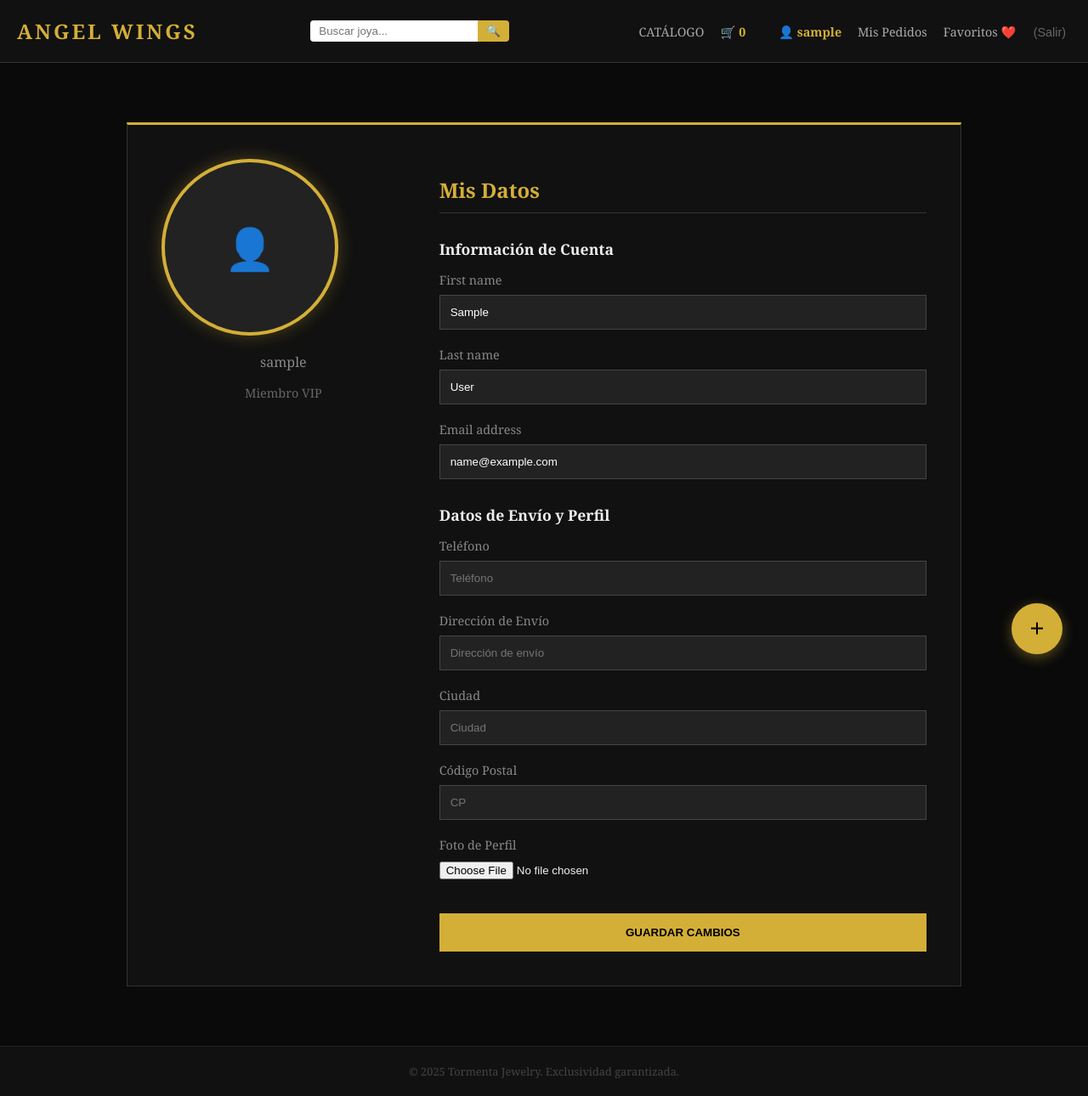
After one commit to Spokie482/joyas_django, a Django app: page /perfil/editar/ in a window 1280 px wide. The commit adds this page. Shown: the whole page at 85% size. Run offline with Django 5.2, Linux system fonts and the light colour scheme; the visitor is signed in with stand-in values (Sample User, id 1).

```diff
--- a/tienda/forms.py
+++ b/tienda/forms.py
@@ -1,5 +1,7 @@
 from django import forms
 from .models import Orden
+from django.contrib.auth.models import User
+from .models import Perfil
 
 class CheckoutForm(forms.ModelForm):
     class Meta:
@@ -12,3 +14,25 @@ class CheckoutForm(forms.ModelForm):
             'codigo_postal': forms.TextInput(attrs={'class': 'form-input', 'placeholder': 'CP'}),
             'telefono': forms.TextInput(attrs={'class': 'form-input', 'placeholder': 'Teléfono de contacto'}),
         }
+
+class UserUpdateForm(forms.ModelForm):
+    class Meta:
+        model = User
+        fields = ['first_name', 'last_name', 'email']
+        widgets = {
+            'first_name': forms.TextInput(attrs={'class': 'form-input', 'placeholder': 'Nombre'}),
+            'last_name': forms.TextInput(attrs={'class': 'form-input', 'placeholder': 'Apellido'}),
+            'email': forms.EmailInput(attrs={'class': 'form-input', 'placeholder': 'Email'}),
+        }
+
+class PerfilUpdateForm(forms.ModelForm):
+    class Meta:
+        model = Perfil
+        fields = ['telefono', 'direccion', 'ciudad', 'codigo_postal', 'foto']
+        widgets = {
+            'telefono': forms.TextInput(attrs={'class': 'form-input', 'placeholder': 'Teléfono'}),
+            'direccion': forms.TextInput(attrs={'class': 'form-input', 'placeholder': 'Dirección de envío'}),
+            'ciudad': forms.TextInput(attrs={'class': 'form-input', 'placeholder': 'Ciudad'}),
+            'codigo_postal': forms.TextInput(attrs={'class': 'form-input', 'placeholder': 'CP'}),
+            # La foto no lleva widget especial, Django la maneja
+        }
--- a/tienda/templates/tienda/base.html
+++ b/tienda/templates/tienda/base.html
@@ -3,7 +3,7 @@
 <head>
     <meta charset="UTF-8">
     <meta name="viewport" content="width=device-width, initial-scale=1.0">
-    <title>Tormenta | {% block title %}Joyería{% endblock %}</title>
+    <title>Angel Wings | {% block title %}Joyería{% endblock %}</title>
     <style>
         /* --- ESTILOS GLOBALES --- */
         body {
@@ -176,16 +176,28 @@
             </a>
 
             {% if user.is_authenticated %}
-                <span style="color: #d4af37; margin-left: 20px;">👤 {{ user.username }}</span>
-                <a href="{% url 'mis_compras' %}" style="margin-left: 15px; font-size: 0.9rem;">Mis Compras</a>
-                <form action="{% url 'logout' %}" method="post" style="display:inline;">
-                    {% csrf_token %}
-                    <button type="submit" style="background:none; border:none; color:#aaa; cursor:pointer; margin-left:10px; font-size:0.9rem;">(Salir)</button>
-                </form>
+
+                <a href="{% url 'editar_perfil' %}" style="color: #d4af37; margin-left: 20px; text-decoration: none; font-weight: bold; transition: 0.3s;" title="Editar mi perfil">
+            {% if user.perfil.foto %}
+                <img src="{{ user.perfil.foto.url }}" style="width: 30px; height: 30px; border-radius: 50%; vertical-align: middle; border: 1px solid #d4af37; object-fit: cover;">
             {% else %}
-                <a href="{% url 'login' %}">INGRESAR</a>
-                <a href="{% url 'registro' %}" class="btn-gold" style="padding: 5px 15px; font-size: 0.8rem;">REGISTRO</a>
+                👤
             {% endif %}
+            {{ user.username }}
+        </a>
+
+        <a href="{% url 'mis_compras' %}" style="margin-left: 15px; font-size: 0.9rem;">Mis Pedidos</a>
+        <a href="{% url 'mis_favoritos' %}" style="margin-left: 15px; font-size: 0.9rem;">Favoritos ❤️</a>
+
+        <form action="{% url 'logout' %}" method="post" style="display:inline;">
+            {% csrf_token %}
+            <button type="submit" style="background:none; border:none; color:#666; cursor:pointer; margin-left:10px; font-size:0.9rem;">(Salir)</button>
+        </form>
+
+    {% else %}
+        <a href="{% url 'login' %}">INGRESAR</a>
+        <a href="{% url 'registro' %}" class="btn-gold" style="padding: 5px 15px; font-size: 0.8rem;">REGISTRO</a>
+    {% endif %}
         </div>
     </nav>
 
--- /dev/null
+++ b/tienda/templates/tienda/editar_perfil.html
@@ -0,0 +1,116 @@
+{% extends 'tienda/base.html' %}
+
+{% block title %}Editar Perfil{% endblock %}
+
+{% block extra_css %}
+<style>
+    .profile-container {
+        max-width: 900px;
+        margin: 50px auto;
+        padding: 40px;
+        background: #111;
+        border: 1px solid #333;
+        border-top: 3px solid #d4af37;
+        display: flex;
+        gap: 40px;
+        flex-wrap: wrap;
+    }
+
+    .profile-pic-section {
+        flex: 1;
+        text-align: center;
+        min-width: 250px;
+    }
+
+    .profile-img-preview {
+        width: 200px;
+        height: 200px;
+        border-radius: 50%;
+        object-fit: cover;
+        border: 4px solid #d4af37;
+        margin-bottom: 20px;
+        box-shadow: 0 0 20px rgba(212, 175, 55, 0.3);
+    }
+
+    .form-section {
+        flex: 2;
+        min-width: 300px;
+    }
+
+    h2 { color: #d4af37; margin-bottom: 30px; border-bottom: 1px solid #333; padding-bottom: 10px; }
+
+    .form-group { margin-bottom: 20px; }
+
+    label { display: block; color: #888; margin-bottom: 8px; font-size: 0.9rem; }
+
+    .form-input {
+        width: 100%;
+        padding: 12px;
+        background: #222;
+        border: 1px solid #444;
+        color: #fff;
+        box-sizing: border-box;
+    }
+    .form-input:focus { outline: none; border-color: #d4af37; }
+
+    .btn-save {
+        background: #d4af37;
+        color: #000;
+        border: none;
+        padding: 15px 30px;
+        font-weight: bold;
+        cursor: pointer;
+        width: 100%;
+        margin-top: 20px;
+        transition: 0.3s;
+    }
+    .btn-save:hover { background: #fff; }
+</style>
+{% endblock %}
+
+{% block content %}
+<div class="profile-container">
+
+    <div class="profile-pic-section">
+        {% if user.perfil.foto %}
+            <img src="{{ user.perfil.foto.url }}" alt="Perfil" class="profile-img-preview">
+        {% else %}
+            <div class="profile-img-preview" style="background: #222; display: flex; align-items: center; justify-content: center; color: #555; font-size: 3rem;">
+                👤
+            </div>
+        {% endif %}
+        <p style="color: #888;">{{ user.username }}</p>
+        <p style="color: #666; font-size: 0.9rem;">Miembro VIP</p>
+    </div>
+
+    <div class="form-section">
+        <h2>Mis Datos</h2>
+
+        <form method="POST" enctype="multipart/form-data">
+            {% csrf_token %}
+
+            <div style="margin-bottom: 30px;">
+                <h3 style="color: #eee; font-size: 1.1rem; margin-bottom: 15px;">Información de Cuenta</h3>
+                {% for field in u_form %}
+                    <div class="form-group">
+                        <label>{{ field.label }}</label>
+                        {{ field }}
+                    </div>
+                {% endfor %}
+            </div>
+
+            <div>
+                <h3 style="color: #eee; font-size: 1.1rem; margin-bottom: 15px;">Datos de Envío y Perfil</h3>
+                {% for field in p_form %}
+                    <div class="form-group">
+                        <label>{{ field.label }}</label>
+                        {{ field }}
+                    </div>
+                {% endfor %}
+            </div>
+
+            <button type="submit" class="btn-save">GUARDAR CAMBIOS</button>
+        </form>
+    </div>
+</div>
+{% endblock %}
--- a/tienda/views.py
+++ b/tienda/views.py
@@ -8,6 +8,10 @@ from .carrito import Carrito
 from django.contrib.auth.decorators import login_required
 from .models import Orden, DetalleOrden
 from .forms import CheckoutForm
+from .forms import CheckoutForm, UserUpdateForm, PerfilUpdateForm
+from .models import Perfil
+from django.http import JsonResponse
+from .models import Favorito
 
 def catalogo(request):
     # 1. Obtenemos todas las joyas de la base de datos
@@ -126,3 +130,59 @@ def mis_compras(request):
     # Buscamos solo las órdenes de ESTE usuario, ordenadas de la más nueva a la más vieja
     ordenes = Orden.objects.filter(usuario=request.user).order_by('-fecha')
     return render(request, 'tienda/mis_compras.html', {'ordenes': ordenes})
+
+def editar_perfil(request):
+    # --- BLOQUE DE SEGURIDAD (NUEVO) ---
+    try:
+        # Intentamos acceder al perfil
+        perfil = request.user.perfil
+    except Perfil.DoesNotExist:
+        # Si no existe (porque es un usuario viejo), lo creamos manual
+        perfil = Perfil.objects.create(usuario=request.user)
+
+
+    if request.method == 'POST':
+        # Cargamos los datos enviados en ambos formularios
+        u_form = UserUpdateForm(request.POST, instance=request.user)
+        p_form = PerfilUpdateForm(request.POST, request.FILES, instance=perfil)
+
+        if u_form.is_valid() and p_form.is_valid():
+            u_form.save()
+            p_form.save()
+            # Redirigimos a la misma página o a 'mis compras' para mostrar éxito
+            return redirect('editar_perfil')
+    else:
+        # Si es GET, mostramos los formularios con los datos actuales
+        u_form = UserUpdateForm(instance=request.user)
+        p_form = PerfilUpdateForm(instance=perfil)
+
+    context = {
+        'u_form': u_form,
+        'p_form': p_form
+    }
+    return render(request, 'tienda/editar_perfil.html', context)
+
+@login_required
+def toggle_favorito(request, producto_id):
+    producto = get_object_or_404(Producto, id=producto_id)
+
+    # Buscamos si ya existe el like
+    favorito_existente = Favorito.objects.filter(usuario=request.user, producto=producto).first()
+
+    if favorito_existente:
+        # Si existe, lo borramos (Dislike)
+        favorito_existente.delete()
+        agregado = False
+    else:
+        # Si no existe, lo creamos (Like)
+        Favorito.objects.create(usuario=request.user, producto=producto)
+        agregado = True
+
+    # Devolvemos una respuesta JSON para que Javascript la lea sin recargar
+    return JsonResponse({'agregado': agregado})
+
+@login_required
+def mis_favoritos(request):
+    # Obtenemos los favoritos ordenados por fecha (más recientes primero)
+    favoritos = Favorito.objects.filter(usuario=request.user).order_by('-fecha')
+    return render(request, 'tienda/mis_favoritos.html', {'favoritos': favoritos})
--- a/tormenta/urls.py
+++ b/tormenta/urls.py
@@ -15,6 +15,7 @@ urlpatterns = [
     path('registro/', views.registro, name='registro'),
     path('', views.catalogo, name='catalogo'), # <--- Página principal
     path('producto/<int:producto_id>/', views.detalle, name='detalle'), # <--- Página de detalle
+    path('perfil/editar/', views.editar_perfil, name='editar_perfil'),
 
     path('mis-compras/', views.mis_compras, name='mis_compras'),
 
@@ -25,6 +26,9 @@ urlpatterns = [
     path('carrito/limpiar/', views.limpiar_carrito, name='limpiar_carrito'),
     path('carrito/finalizar/', views.finalizar_compra, name='finalizar_compra'),
 
+    path('favoritos/toggle/<int:producto_id>/', views.toggle_favorito, name='toggle_favorito'),
+    path('mis-favoritos/', views.mis_favoritos, name='mis_favoritos'),
+
 ]
 
 
```
Also changed, not shown: tienda/models.py (+41 -0 lines), tienda/templates/tienda/index.html (+59 -0 lines), tienda/templates/tienda/mis_favoritos.html (added, +55 -0 lines), imagenes/perfil-foto.jpg (added), media/perfiles/perfil-foto.jpg (added), tienda/migrations/0005_perfil.py (added), tienda/migrations/0006_favorito.py (added).
